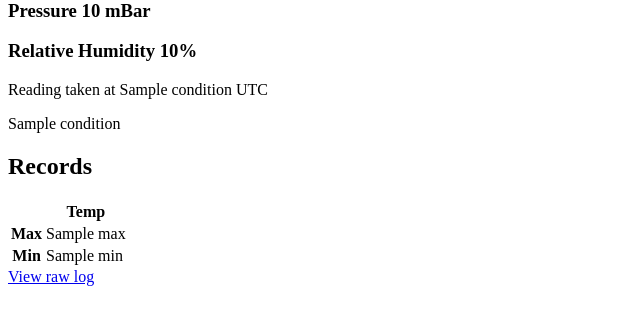
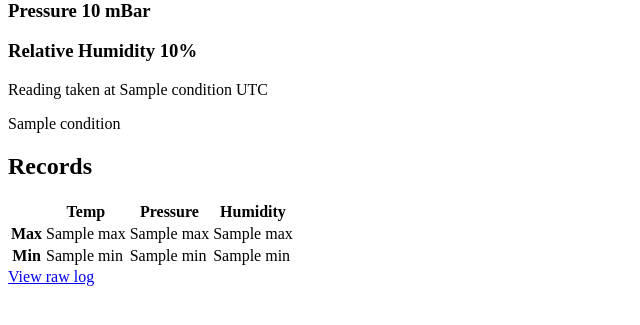
Before and after one commit to PeteBoucher/Weather-Station-Pi, a Flask app: template webapp/templates/index.html in a window 1280 px wide. Shown: the part 168-493 px from the top of the page, without its empty margins (0-640 px from the left). Run offline with Flask 2, Linux system fonts and the light colour scheme; the template is opened without the code that fills it: most values are stand-ins (such as "Sample title", 1, 10 or a date in 2020).

Commit message:
add remaining records to index template

```diff
--- a/webapp/templates/index.html
+++ b/webapp/templates/index.html
@@ -24,9 +24,19 @@
         <p>{{ conditions[0] }}</p>
 	<h2>Records</h2>
 	<table>
-		<tr><td></td><th>Temp</th></tr>
-		<tr><th>Max</th><td>{{ record['temp']['max'] }}</td></tr>
-		<tr><th>Min</th><td>{{ record['temp']['min'] }}</td></tr>
+		<tr><td></td><th>Temp</th><th>Pressure</th><th>Humidity</th></tr>
+		<tr>
+            <th>Max</th>
+            <td>{{ record['temp']['max'] }}</td>
+            <td>{{ record['press']['max'] }}</td>
+            <td>{{ record['humid']['max'] }}</td>
+        </tr>
+		<tr>
+            <th>Min</th>
+            <td>{{ record['temp']['min'] }}</td>
+            <td>{{ record['press']['min'] }}</td>
+            <td>{{ record['humid']['min'] }}</td>
+        </tr>
 	</table>
         <a href="/log">View raw log</a>
         <script src="https://code.jquery.com/jquery-1.12.0.min.js"></script>
```
